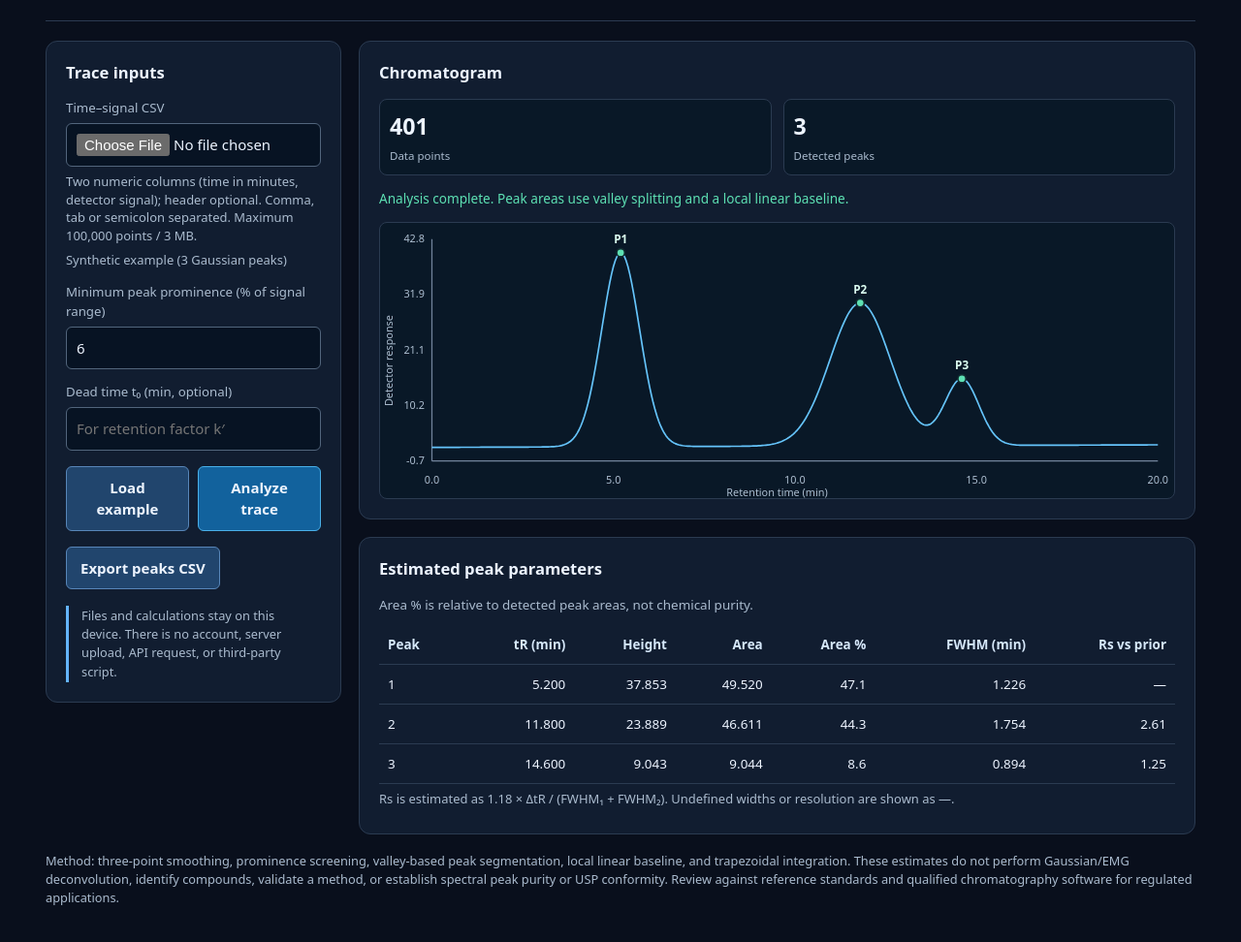
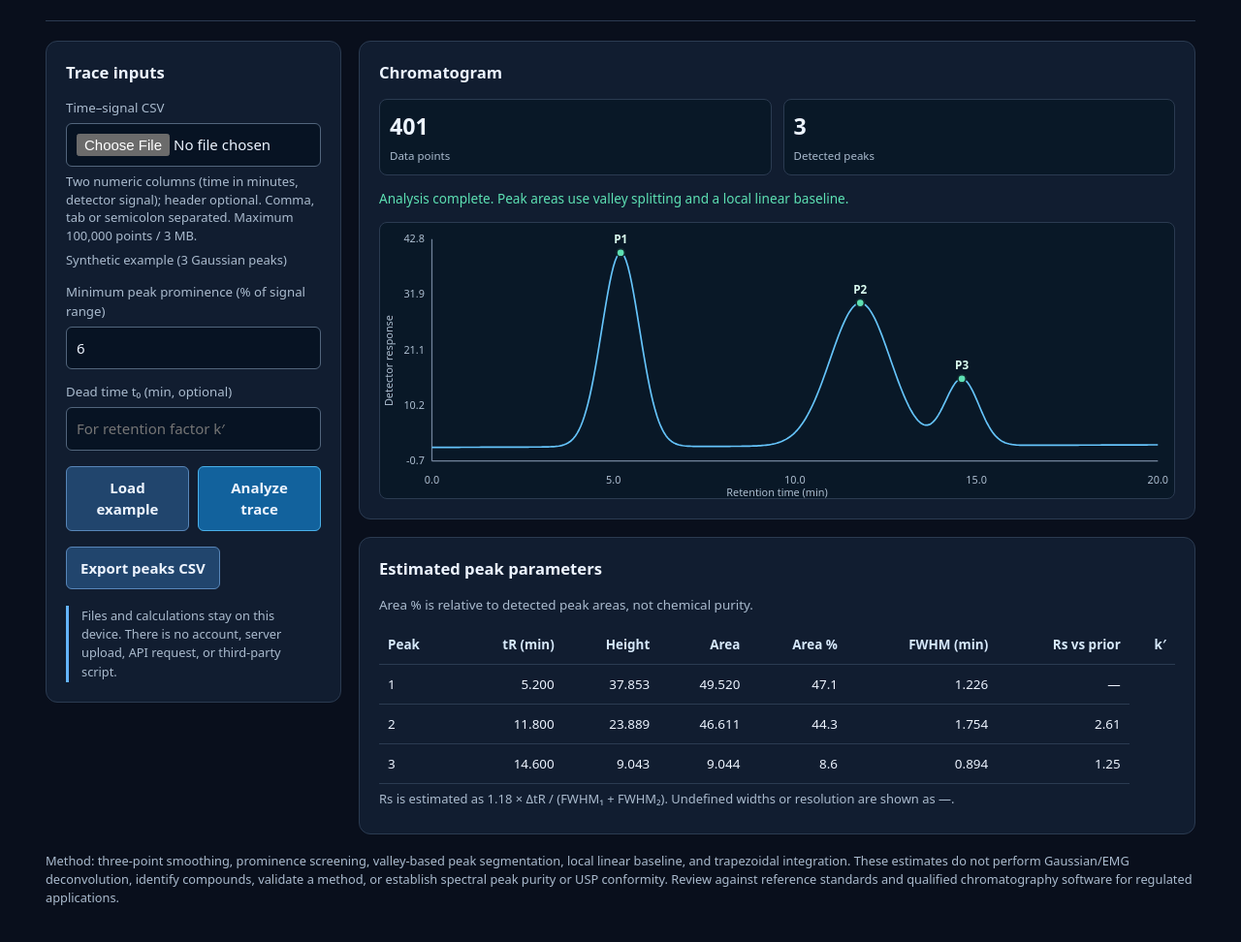
Before and after one commit to abusuraihsakhri/hplc-chromatography-peak-resolver, a plain HTML site: page web/index.html in a window 1280 px wide. Shown: the part 124-1096 px from the top of the page at 97% size. Drawn offline with Linux system fonts and the light colour scheme.

Commit message:
Complete configurable admin access and retention-factor UI

```diff
--- a/web/index.html
+++ b/web/index.html
@@ -75,8 +75,8 @@ footer{font-size:.8rem;padding:18px 0;color:var(--muted)}
 <div class="table-wrap">
 <table>
 <caption>Area % is relative to detected peak areas, not chemical purity.</caption>
-<thead><tr><th>Peak</th><th>tR (min)</th><th>Height</th><th>Area</th><th>Area %</th><th>FWHM (min)</th><th>Rs vs prior</th></tr></thead>
-<tbody id="peak-rows"><tr><td colspan="7">Load data to see peak parameters.</td></tr></tbody>
+<thead><tr><th>Peak</th><th>tR (min)</th><th>Height</th><th>Area</th><th>Area %</th><th>FWHM (min)</th><th>Rs vs prior</th><th>k′</th></tr></thead>
+<tbody id="peak-rows"><tr><td colspan="8">Load data to see peak parameters.</td></tr></tbody>
 </table>
 </div>
 <p class="hint">Rs is estimated as 1.18 × ΔtR / (FWHM₁ + FWHM₂). Undefined widths or resolution are shown as —.</p>
```
